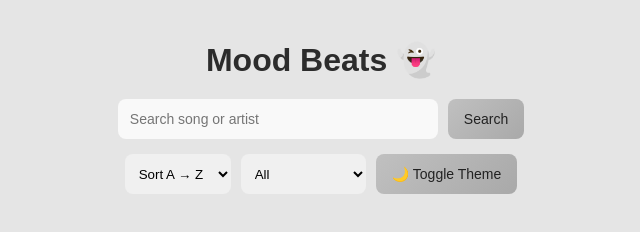
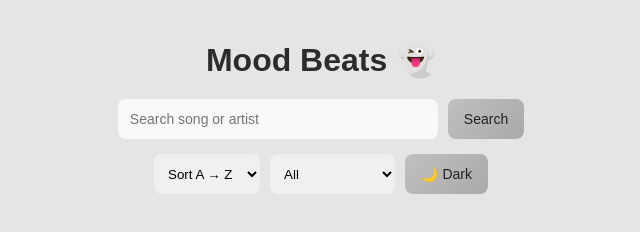
Before and after one commit to bathamtejash/MoodBeats, a plain HTML site: page index.html in a window 1280 px wide. Shown: the whole page, without its empty margins (319-959 px from the left). Drawn offline with Linux system fonts and the light colour scheme.

Commit message:
Dark mode

```diff
--- a/index.html
+++ b/index.html
@@ -27,7 +27,7 @@
         <option value="long">Preview ≥ 20s</option>
       </select>
 
-      <button id="themeToggle">🌙 Toggle Theme</button>
+      <button id="themeToggle">🌙 Dark</button>
     </div>
 
     <p id="loading" class="hide">Loading...</p>
```
